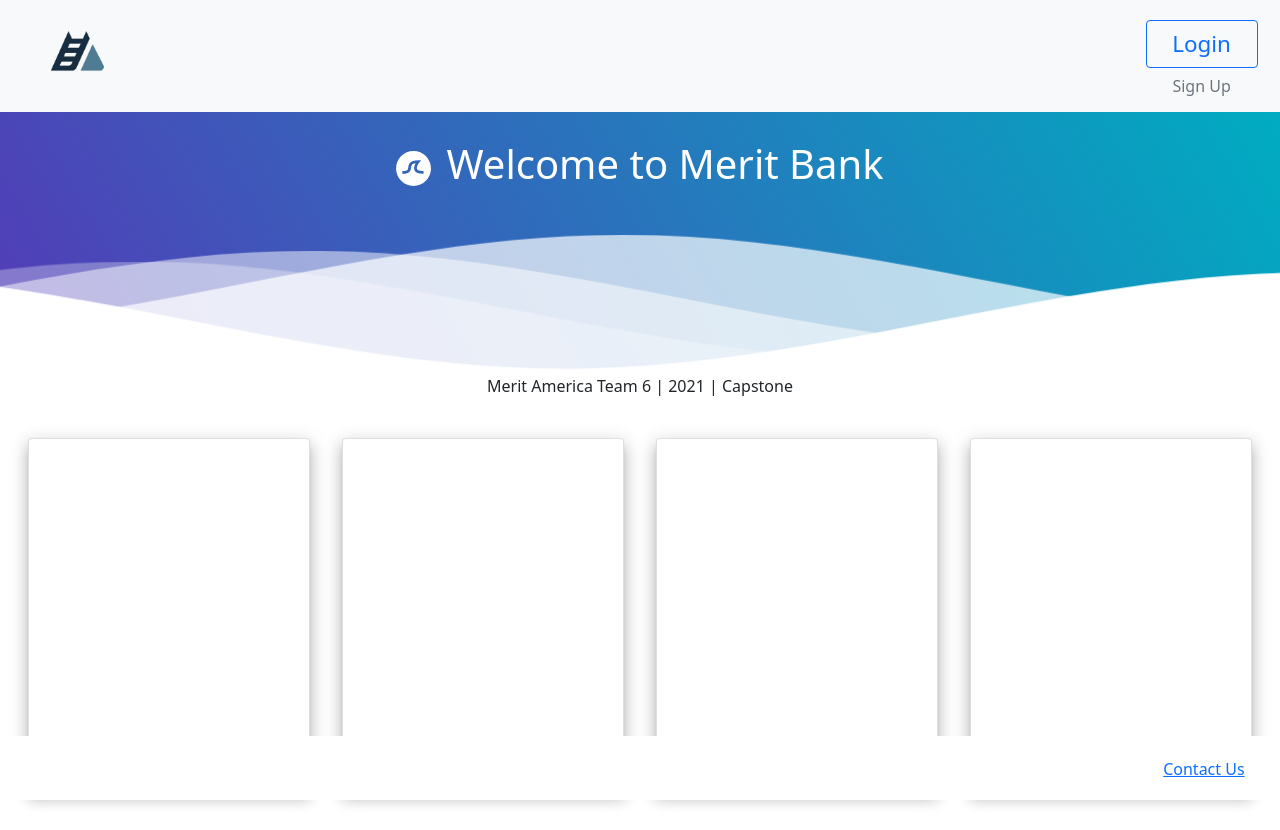
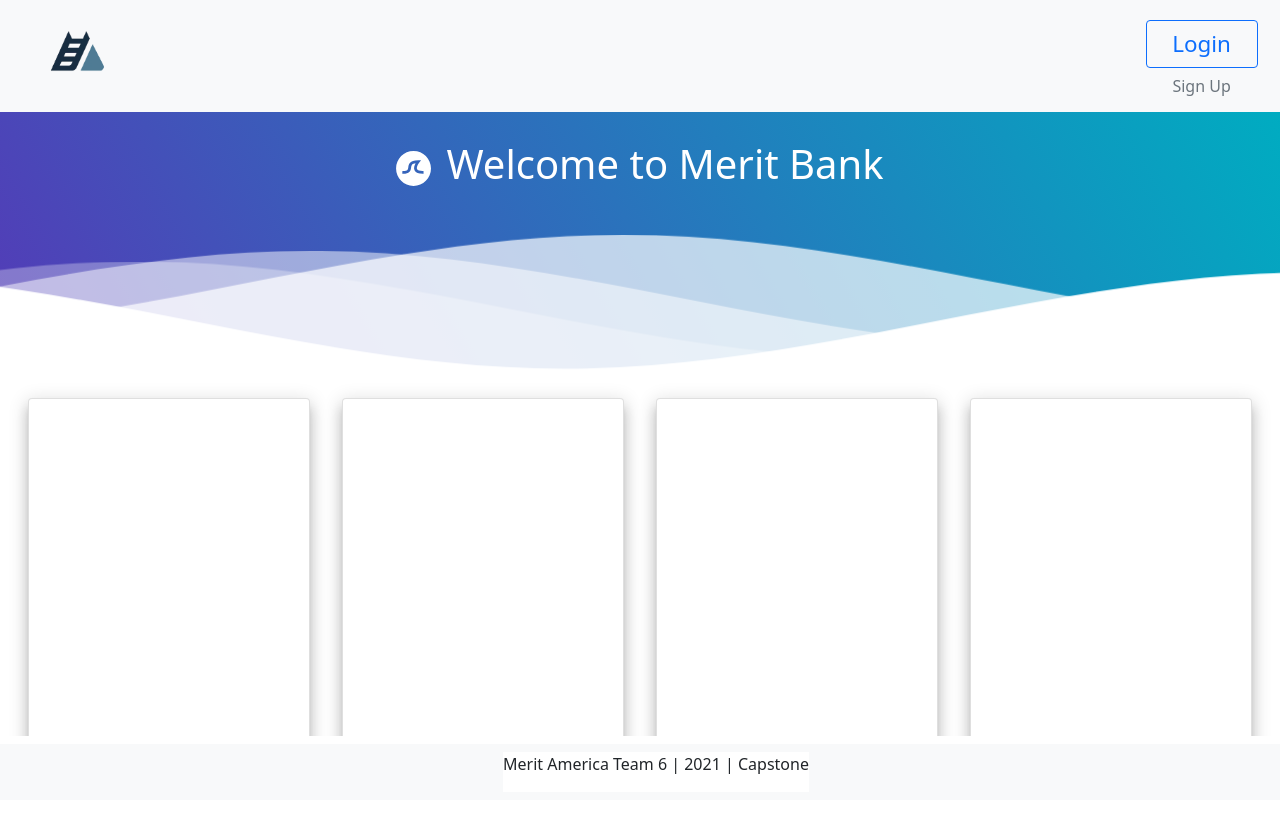
Before and after one commit to mematthew123/React-Capstone, a React (Create React App) app: page / in a window 1280 px wide. After the commit the page ends 800 px from the top, so only its background shows below. Built offline with nearby package versions, Linux system fonts and the light colour scheme.

Commit message:
updated navbar- need to relocate "ContactUs" button

```diff
--- a/src/components/Footer.js
+++ b/src/components/Footer.js
@@ -1,84 +1,32 @@
-// import React, { Component } from "react";
-// import { connect } from 'react-redux';
-// import { NavLink, withRouter } from 'react-router-dom';
-// import { login } from '../Actions/Actions';
-// import * as ActionTypes from '../Actions/Types';
-// import ContactForm from './ContactForm'
-
-// class Footer extends Component {
-
-//     constructor(props) {
-//         super(props);
-
-//     }
-
-//     handleChange(event) {
-
-//         switch (event.target.type) {
-
-//         }
-
-//     }
-
-//     handleClick(event) {
+import React, { Component } from "react";
 
 
 
-//     }
+class Footer extends React.Component {
 
-//     render() {
-//         return (
-//             <div>
-//             <nav className="navbar fixed-bottom navbar-light bg-white">
-//             <button className="btn btn-outline-primary my-2 my-sm-0" data-toggle="modal" data-target="#exampleModal">Login/Sign Up</button>
-//                 </nav>
+    render() {
+        return (
+            <div>
+                <nav class="navbar fixed-bottom navbar-light bg-light">
+                <nav className="navbar navbar-light bg-light justify-content-between"/>
+
+                <div className="content flex">
+                <p>Merit America Team 6 | 2021 | Capstone</p>
+            </div>
+                <div>
 
 
-//                 <div className="modal fade" id="exampleModal" tabIndex="-1" role="dialog" aria-labelledby="exampleModalLabel" aria-hidden="true">
-//                     <div className="modal-dialog" role="document">
-//                         <div className="modal-content">
-//                             <div className="modal-header">
-//                                 <h5 className="modal-title" id="exampleModalLabel">Login / Sign Up</h5>
-//                             </div>
-//                             <div className="modal-body">
-//                                 <div className="form-outline">
-//                                     <input type="email" className="form-control" value={this.state.email} onChange={this.handleChange} />
-//                                     <label className="form-label" htmlFor="formControlDefault">Email address </label>
-//                                 </div>
-//                                 <div className="form-outline">
-//                                     <input type="password" className="form-control" value={this.state.password} onChange={this.handleChange} />
-//                                     <label className="form-label" htmlFor="formControlDefault">Password</label>
-//                                 </div>
-//                             </div>
-//                             <div className="modal-footer">
-//                                 <button type="button" className="btn btn-primary" data-dismiss="modal" onClick={this.handleClick}>Login</button>
-//                                 <button type="button" className="btn btn-secondary" data-dismiss="modal">Cancel</button>
-//                             </div>
-//                         </div>
-//                     </div>
-//                 </div>
-//             </div>
-//         );
-//     }
-// }
+                </div>
 
-// const mapDispatchToProps = dispatch => ({
-//     login: (, ) => dispatch(login(, ))
-// });
-// export default Footer;
-
-
-
-
-// // <div className="modal fade" id="exampleModal" tabIndex="-1" role="dialog" aria-labelledby="exampleModalLabel" aria-hidden="true">
-// // <div className="modal-dialog" role="document">
-// //     <div className="modal-content">
-// //         <div className="modal-body">
-
-
-
-// //             <Login parent={this.props.parent} />
-// //         </div>
-// //     </div>
-// // </div>
-// // </div>
+              </nav>
+                    <div>
+                        <div>
+                        </div>
+                        <div>
+                        </div>
+                    </div>
+            </div>
+        );
+    }
+}
+export default Footer;
--- a/src/components/Home/Home.js
+++ b/src/components/Home/Home.js
@@ -30,9 +30,7 @@ function Home() {
                 </div>
             </div>
 
-            <div className="content flex">
-                <p>Merit America Team 6 | 2021 | Capstone</p>
-            </div>
+
 
             <div className="row" style={{ padding: "1.5rem"}}>
                 <div className="col card"></div>
--- a/src/components/Main.js
+++ b/src/components/Main.js
@@ -21,6 +21,7 @@ class Main extends Component {
                     <Route exact path="/" component={Home} />
                 </Switch>
                 <ContactForm />
+                <Footer/>
             </React.Fragment>
         );
     }
```
